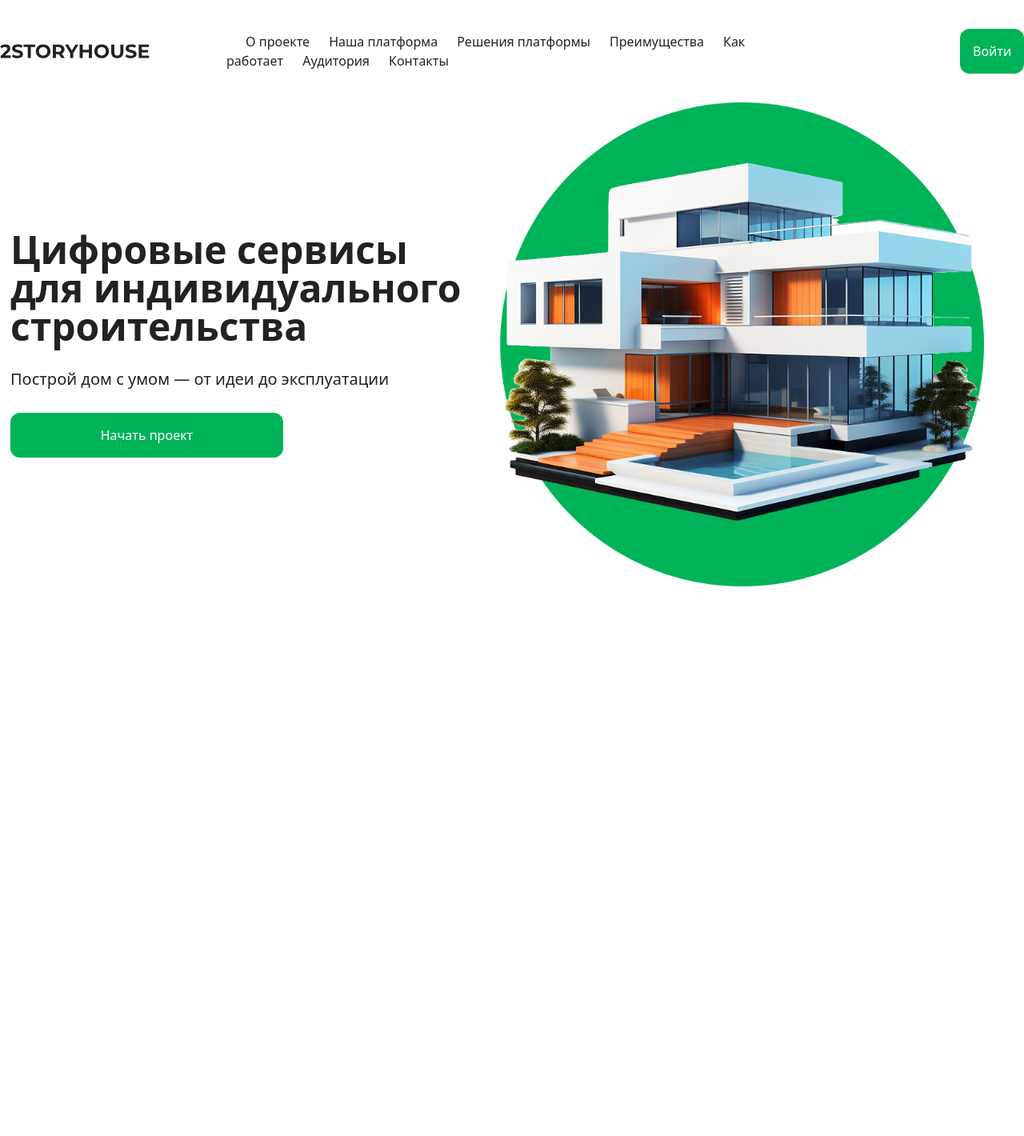
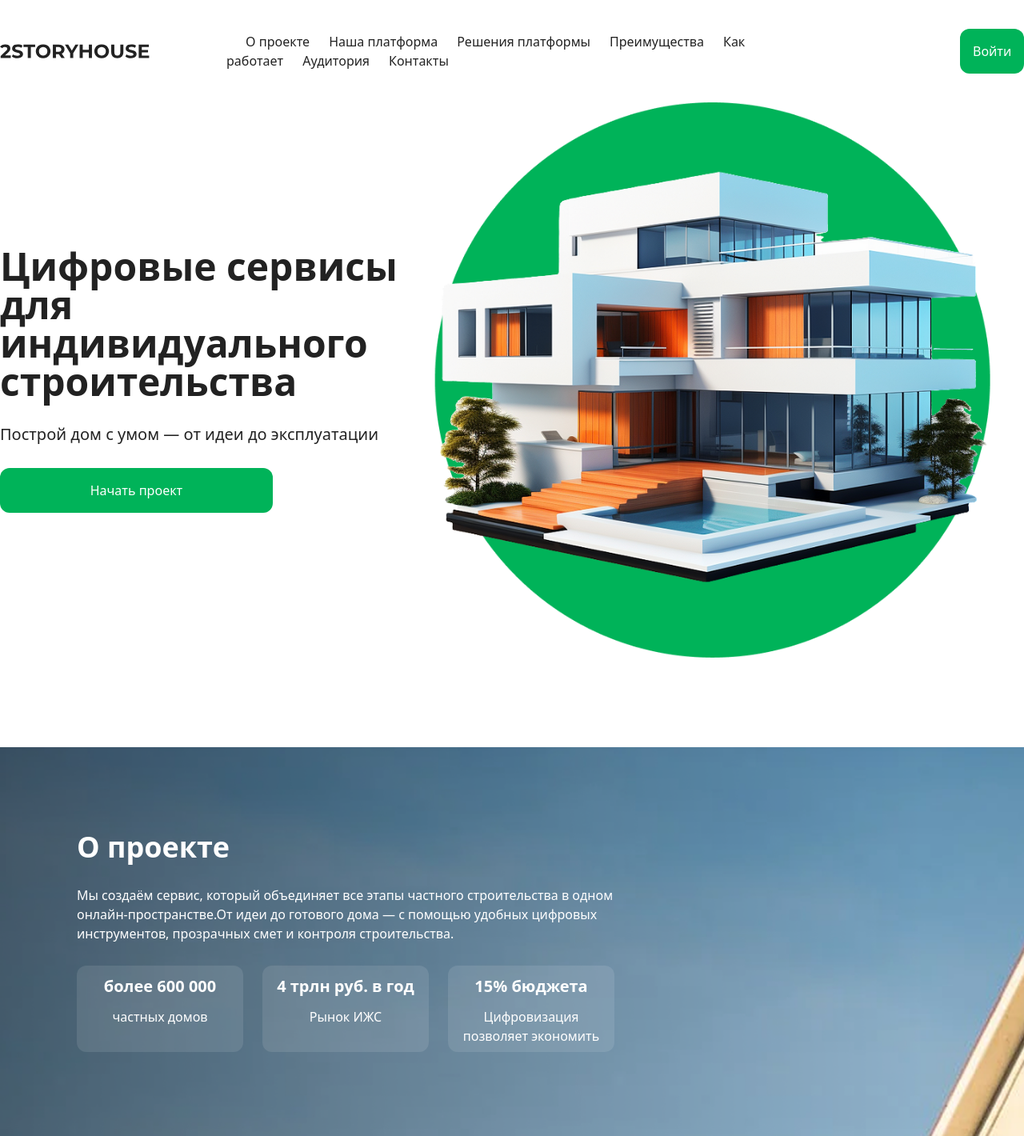
Before and after one commit to wzxq802/landing-page, a Vue app: page / in a window 1280 px wide. Shown: the whole page at 80% size. Before the commit the page ends 800 px from the top, so only its background shows below. Built offline with nearby package versions, Linux system fonts and the light colour scheme; the HTML template or start-up script is replaced by a standard one.

Commit message:
создан компонент AboutProject

```diff
--- a/src/layouts/DefaultLayout.vue
+++ b/src/layouts/DefaultLayout.vue
@@ -2,12 +2,12 @@
   <div>
     <LandingHeader/>
     <LandingHero/>
-    <!-- <Footer/> -->
+    <AboutProject/>
   </div>
 </template>
 
 <script setup lang="ts">
 import LandingHeader from '@/widgets/LandingHeader/ui/LandingHeader.vue'
 import LandingHero from '@/widgets/LandingHero/ui/LandingHero.vue'
-// import Footer from '@/widgets/Footer/ui/Footer.vue'
+import AboutProject from '@/widgets/AboutProject/ui/AboutProject.vue'
 </script>
--- /dev/null
+++ b/src/shared/aboutMock.ts
@@ -0,0 +1,19 @@
+import type { AboutData } from '@/shared/types/about'
+export const aboutData: AboutData = {
+  title: 'О проекте',
+  description: 'Мы создаём сервис, который объединяет все этапы частного строительства в одном онлайн-пространстве.От идеи до готового дома — с помощью удобных цифровых инструментов, прозрачных смет и контроля строительства.',
+  items: [
+    {
+      title: 'более 600 000',
+      description: 'частных домов',
+    },
+    {
+      title: '4 трлн руб. в год',
+      description: 'Рынок ИЖС',
+    },
+    {
+      title: '15% бюджета',
+      description: 'Цифровизация позволяет экономить',
+    },
+  ],
+}
--- /dev/null
+++ b/src/shared/types/about.ts
@@ -0,0 +1,10 @@
+export interface AboutItem {
+  title: string
+  description: string
+}
+
+export interface AboutData {
+  title: string
+  description: string
+  items: AboutItem[]
+}
--- /dev/null
+++ b/src/widgets/AboutProject/ui/AboutProject.vue
@@ -0,0 +1,23 @@
+<template>
+    <section id="about" class="about bg-[url('/src/assets/images/about-project-bg.png')] bg-cover h-[486px] flex">
+        <div class="container mx-auto flex items-center">
+            <div class="max-w-3xl pl-24">
+                <h2 class="font-bold text-4xl text-[#fff] mb-7">{{ about.title }}</h2>
+                <p class="text-[#fff] mb-7"> {{ about.description }}</p>
+                <div class="flex  gap-x-6">
+                    <div v-for="(item, id) in about.items" :key="id" class="bg-white/10 rounded-xl p-3 w-64 max-h-[108px]">
+                        <h6 class="font-bold text-xl text-[#fff] mb-3 text-center">{{ item.title }}</h6>
+                        <p class="text-[#fff] text-center">{{ item.description }}</p>
+                    </div>
+                </div>
+            </div>
+        </div>
+    </section>
+</template>
+
+<script lang="ts" setup>
+import { aboutData } from '@/shared/aboutMock'
+import type { AboutData } from '@/shared/types/about'
+
+const about: AboutData = aboutData
+</script>
--- a/src/widgets/LandingHero/ui/LandingHero.vue
+++ b/src/widgets/LandingHero/ui/LandingHero.vue
@@ -1,12 +1,12 @@
 <template>
-  <section class="hero flex justify-center items-center mt-9">
-    <div class="max-w-xl">
+  <section class="hero flex justify-center items-center mt-9 mb-28">
+    <div class="container max-w-xl">
       <h1 class="font-bold text-5xl text-[#222] mb-7">{{ title }}</h1>
       <p class="text-xl text-[#222] mb-7">{{ subtitle }}</p>
       <button class="rounded-xl px-8 py-4 block max-w-[341px] w-[100%] bg-[#00b359] hover:bg-[#007439] text-[#fff]">Начать проект</button>
     </div>
     <div>
-      <img class="block max-w-[678px]" src="@/assets/images/hero-image.png" alt="house">
+      <img class="block max-w-[778px]" src="@/assets/images/hero-image.png" alt="house">
     </div>
   </section>
 </template>
```
Also changed, not shown: src/assets/images/about-project-bg.png (added), src/widgets/AboutProject/model.ts (added).
